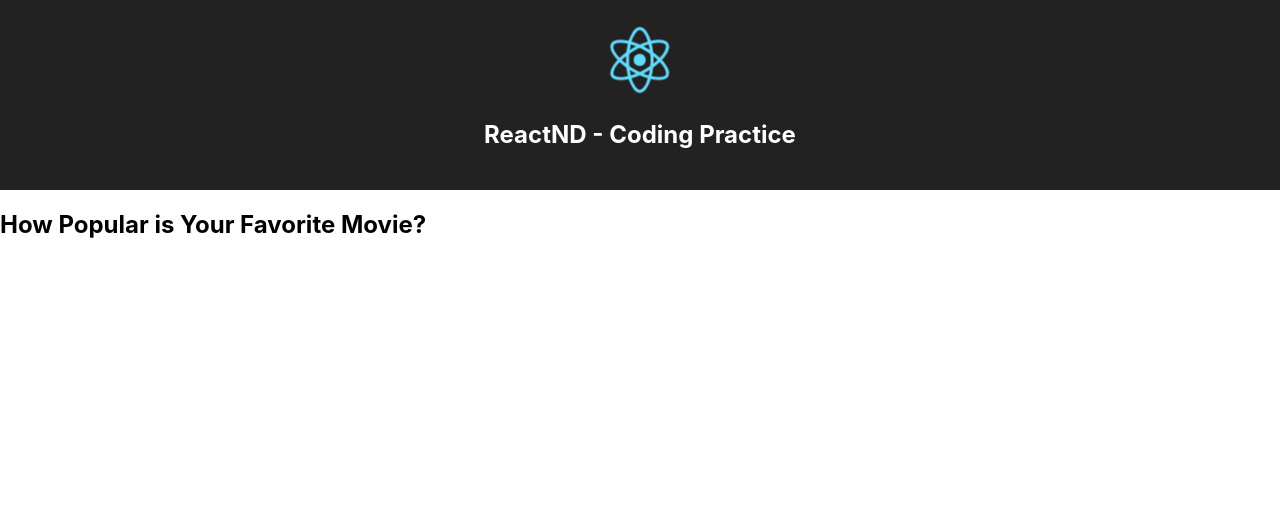
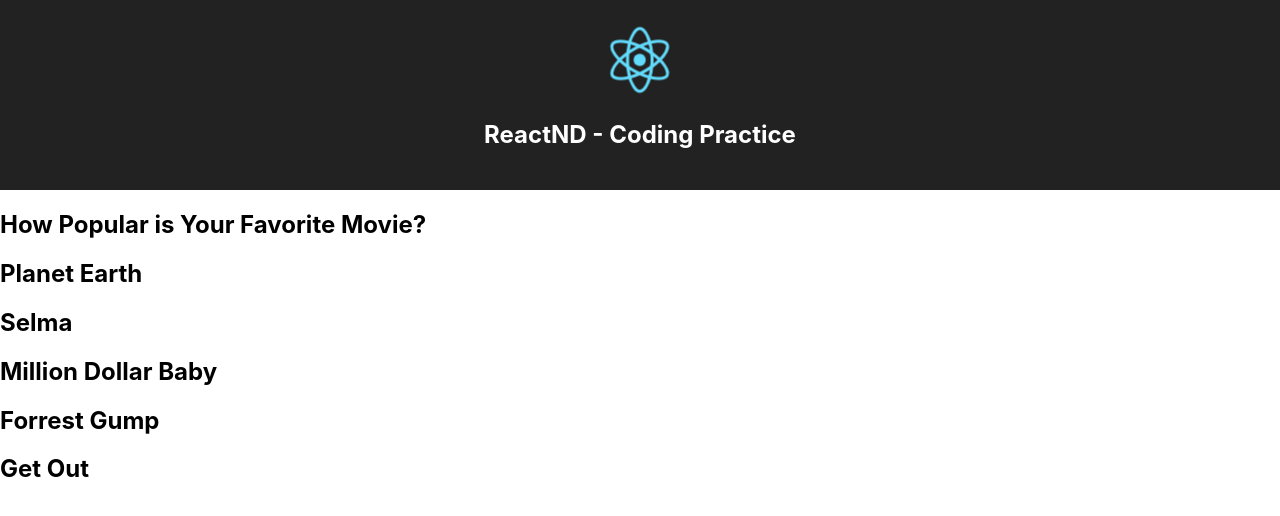
Before and after one commit to aarokan/React-2-3-StateManagement-2-PassingData-n, a React (Create React App) app: page / in a window 1280 px wide. Shown: the top 516 px of the page. Built offline with nearby package versions, Linux system fonts and the light colour scheme.

Commit message:
Create MovieCard

```diff
--- a/src/App.js
+++ b/src/App.js
@@ -1,6 +1,7 @@
 import React, { Component } from 'react';
 import logo from './logo.svg';
 import './App.css';
+import Dashboard from './Dashboard'
 
 /*
 Display a list of movies where each movie contains a list of users that favorited it.
@@ -106,6 +107,7 @@ class App extends Component {
           <h1 className="App-title">ReactND - Coding Practice</h1>
         </header>
         <h2>How Popular is Your Favorite Movie?</h2>
+		    <Dashboard profiles={profiles} users={users} movies={movies} />
       </div>
     );
   }
--- /dev/null
+++ b/src/Dashboard.js
@@ -0,0 +1,19 @@
+import React, { Component } from 'react'
+import MovieCard from './MovieCard'
+
+class Dashboard extends Component {
+  render() {
+    console.log(this.props)
+    const { profiles, users, movies } = this.props
+    return (
+      <div>
+      	{Object.keys(movies).map(id => (
+      		<MovieCard key={id} id={id} profiles={profiles} users={users} movies={movies} />
+    		))
+  		}
+      </div>
+      )
+  }
+}
+
+export default Dashboard
--- /dev/null
+++ b/src/MovieCard.js
@@ -0,0 +1,14 @@
+import React, { Component } from 'react'
+
+class MovieCard extends Component {
+  render() {
+    const { id, profiles, users, movies } = this.props
+    return (
+      <div>
+      	<h2>{movies[id].name}</h2>
+      </div>
+      )
+  }
+}
+
+export default MovieCard
```
